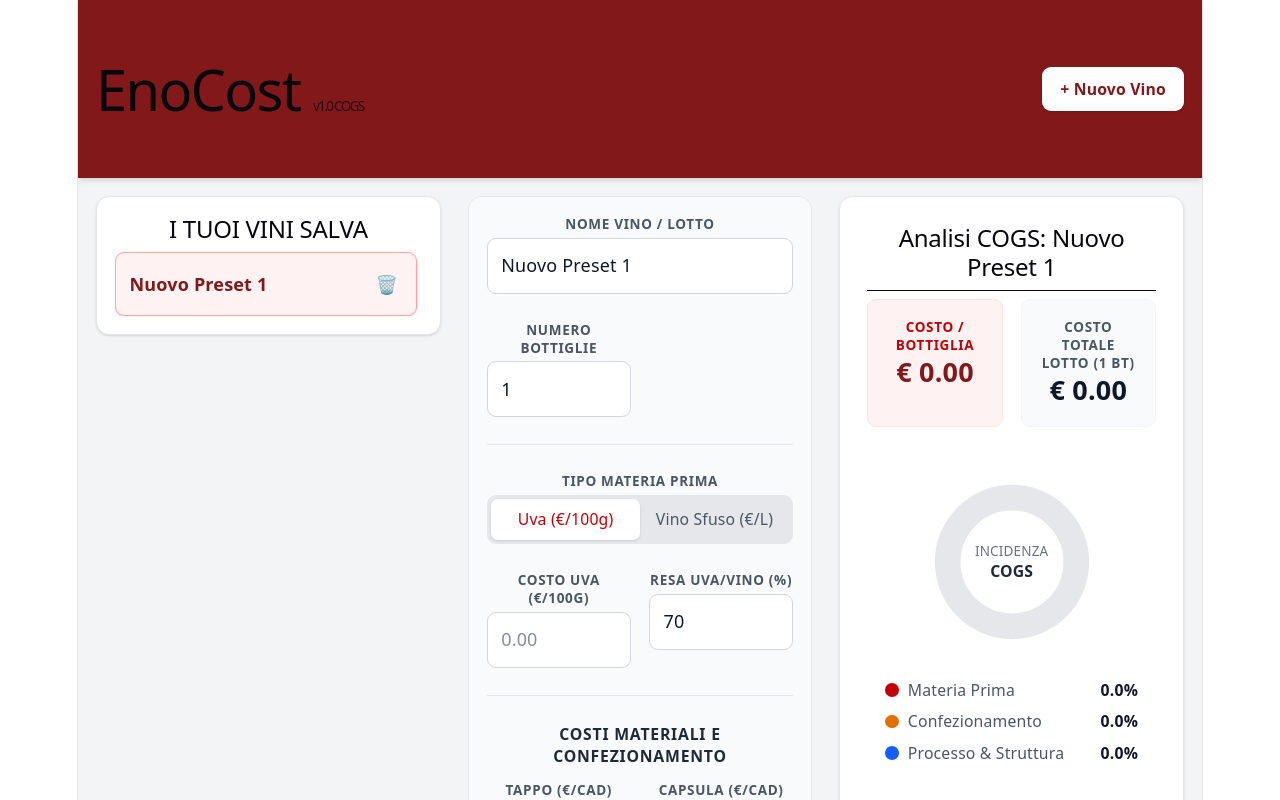
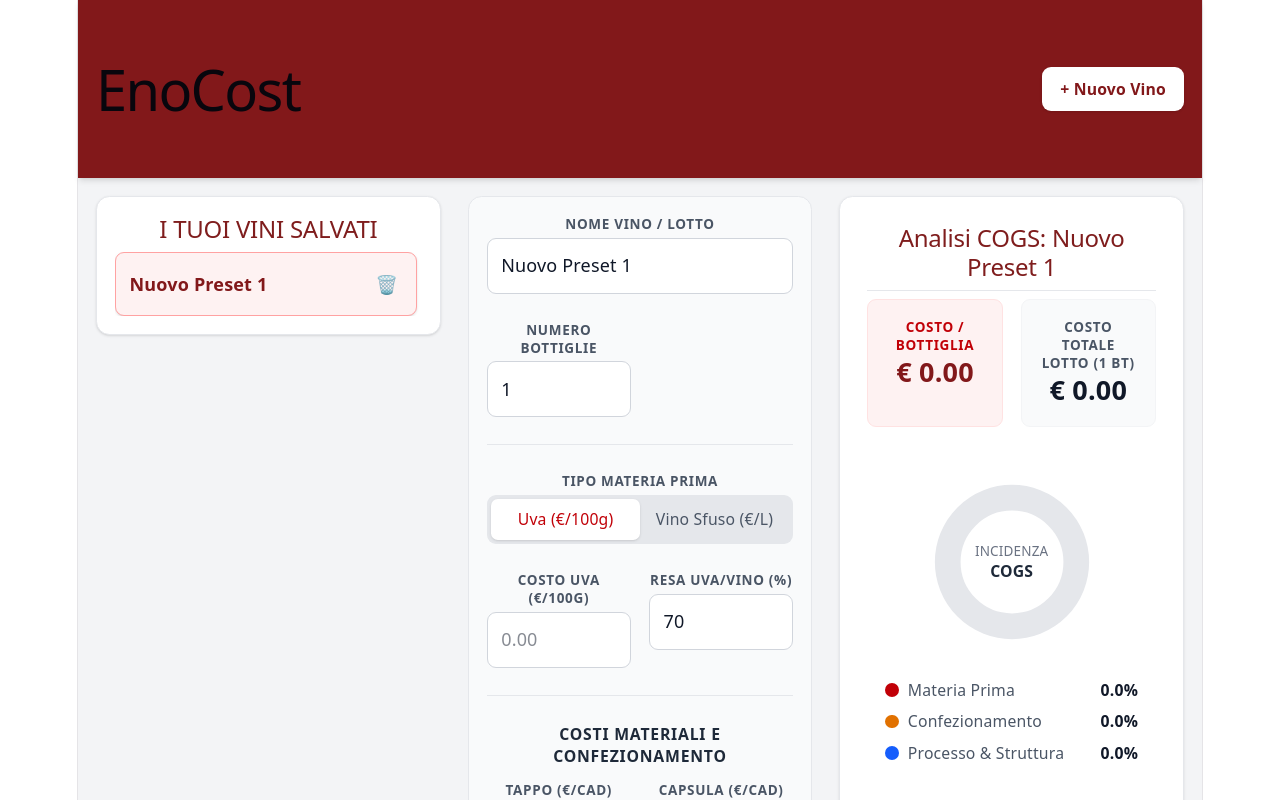
Before and after one commit to andrea-urciuolo/enocost, a React (Vite) app: page / in a window 1280 px wide. Both pictures are taken after a click on the button "+ Nuovo Vino". Shown: the top 800 px of the page. Built offline with nearby package versions, Linux system fonts and the light colour scheme.

Commit message:
style: remove version subtitle and enhance dashboard titles contrast

```diff
--- a/src/App.tsx
+++ b/src/App.tsx
@@ -22,7 +22,7 @@ export default function App() {
     <div className="min-h-screen bg-gray-100 text-gray-900 flex flex-col">
       {/* Header Mobile-Responsive */}
       <header className="bg-red-900 text-white p-4 shadow-md sticky top-0 z-50 flex justify-between items-center print:hidden">
-        <h1 className="text-xl font-black tracking-tight">EnoCost <span className="text-xs font-normal opacity-75">v1.0 COGS</span></h1>
+        <h1 className="text-xl font-black tracking-tight">EnoCost</h1>
         <button
           onClick={handleCreateNew}
           className="bg-white text-red-900 font-bold px-4 py-2 rounded-lg text-sm shadow hover:bg-gray-100 transition-all min-h-[44px] flex items-center"
@@ -37,7 +37,7 @@ export default function App() {
         {/* Colonna Navigazione Preset */}
         <div className="lg:col-span-1 space-y-4 print:hidden">
           <div className="bg-white p-4 rounded-xl border border-gray-200 shadow-sm">
-            <h2 className="text-sm font-bold uppercase tracking-wider text-gray-500 mb-3">I Tuoi Vini Salva</h2>
+            <h2 className="text-sm font-black uppercase tracking-wider mb-3" style={{ color: '#7f1d1d' }}>I Tuoi Vini Salvati</h2>
             {presets.length === 0 ? (
               <p className="text-sm text-gray-400 italic py-4 text-center">Nessun vino salvato. Clicca su "+ Nuovo Vino" per iniziare.</p>
             ) : (
--- a/src/components/CogsDashboard.tsx
+++ b/src/components/CogsDashboard.tsx
@@ -27,8 +27,7 @@ export default function CogsDashboard({ breakdown, activePreset }: CogsDashboard
 
   return (
     <div className="bg-white p-6 rounded-xl border border-gray-200 shadow-sm sticky top-4 space-y-6 print:static print:border-none print:shadow-none print:p-0 print:mb-8">
-      <h2 className="text-lg font-bold text-gray-900 border-b pb-2 print:text-2xl">Analisi COGS: {activePreset.nome}</h2>
-
+      <h2 className="text-lg font-black border-b border-gray-200 pb-2 print:text-2xl" style={{ color: '#7f1d1d' }}>Analisi COGS: {activePreset.nome}</h2>
       {/* Indicatori Principali */}
       <div className="grid grid-cols-2 gap-4">
         <div className="bg-red-50 p-4 rounded-lg border border-red-100 print:bg-white print:border-gray-300">
@@ -116,7 +115,7 @@ export default function CogsDashboard({ breakdown, activePreset }: CogsDashboard
             onClick={() => exportPresetToCsv(activePreset, breakdown)}
             className="flex items-center justify-center space-x-1 bg-green-700 text-white p-2 rounded-lg font-semibold text-sm hover:bg-green-800 transition-colors min-h-[44px]"
           >
-            <span>📊 Eccel / CSV</span>
+            <span>📊 Excel / CSV</span>
           </button>
           <button
             onClick={() => window.print()}
```
